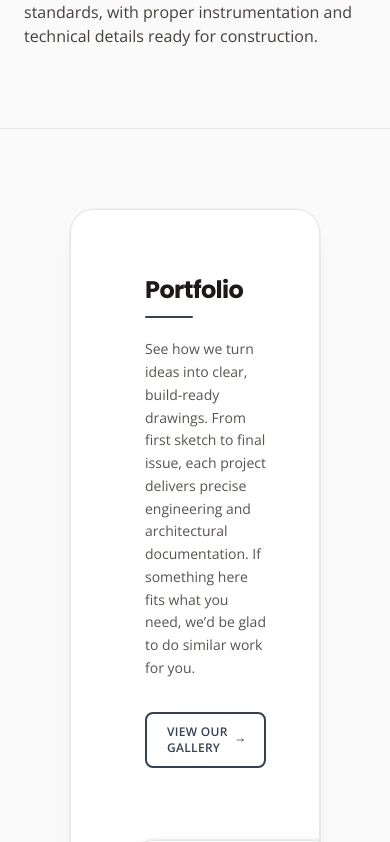
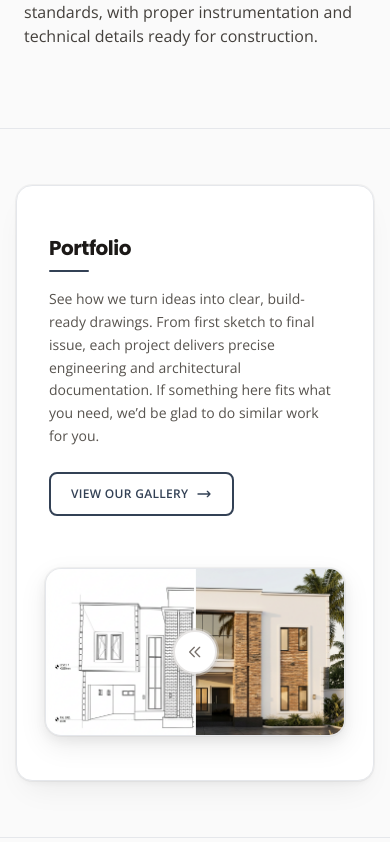
Before and after one commit to SteveeOreo/Stevesketchbuildings, a React (Vite) app in the folder Stevesketchbuildings/: page / in a window 390 px wide. Shown: the part 1622-2464 px from the top of the page. Built offline with nearby package versions, Linux system fonts and the light colour scheme.

Commit message:
improved mobile responsiveness

```diff
--- a/Stevesketchbuildings/src/components/CompareSection.jsx
+++ b/Stevesketchbuildings/src/components/CompareSection.jsx
@@ -6,45 +6,45 @@ const CompareSection = () => {
   return (
     <section
       id="compare"
-      className="section-padding border-t border-neutral-border bg-neutral-paper"
+      className="py-14 sm:py-16 lg:py-20 xl:py-24 border-t border-neutral-border bg-neutral-paper"
       aria-label="Portfolio"
     >
-      <div className="mx-auto max-w-[96rem] px-[70px]">
+      <div className="mx-auto max-w-[96rem] px-4 sm:px-6 md:px-8 lg:px-[70px]">
         {/* Portfolio card: write-up left, before/after slider right */}
         <div
           id="portfolio-card"
-          className="relative w-full mx-auto rounded-3xl overflow-hidden border border-neutral-border bg-white shadow-lg py-10 sm:py-12 lg:py-16 xl:py-20"
+          className="relative w-full mx-auto rounded-2xl sm:rounded-3xl overflow-hidden border border-neutral-border bg-white shadow-lg py-8 sm:py-10 lg:py-16 xl:py-20"
           style={{
             boxShadow:
               "0 0 0 1px rgba(0,0,0,0.04), 0 4px 6px -1px rgba(0,0,0,0.04), 0 16px 32px -12px rgba(0,0,0,0.08)",
           }}
         >
-          <div className="grid gap-8 lg:grid-cols-[0.32fr_0.68fr] lg:gap-6 xl:gap-8 items-center px-[50px]">
-            {/* Left column: heading, text, CTA */}
-            <div className="flex flex-col p-6 sm:p-8 lg:p-10 lg:w-[280px] lg:min-w-[280px] lg:max-w-[280px]">
-              <h2 className="text-2xl font-bold tracking-tight text-stone-900 sm:text-3xl">Portfolio</h2>
-              <span className="mt-2.5 block h-0.5 w-12 bg-accent rounded-full" aria-hidden />
-              <p className="mt-5 text-sm leading-relaxed text-stone-600 sm:text-base">
+          <div className="grid gap-6 sm:gap-8 lg:grid-cols-[0.32fr_0.68fr] lg:gap-6 xl:gap-8 items-center px-4 sm:px-6 md:px-8 lg:px-[50px]">
+            {/* Left column: heading, text, CTA — first on mobile for reading order */}
+            <div className="flex flex-col p-4 sm:p-6 lg:p-10 lg:w-[280px] lg:min-w-[280px] lg:max-w-[280px]">
+              <h2 className="text-xl sm:text-2xl font-bold tracking-tight text-stone-900 lg:text-3xl">Portfolio</h2>
+              <span className="mt-2 sm:mt-2.5 block h-0.5 w-10 sm:w-12 bg-accent rounded-full" aria-hidden />
+              <p className="mt-4 sm:mt-5 text-sm leading-relaxed text-stone-600 sm:text-base">
                 See how we turn ideas into clear, build-ready drawings. From first sketch to final
                 issue, each project delivers precise engineering and architectural documentation.
                 If something here fits what you need, we’d be glad to do similar work for you.
               </p>
-              <div className="mt-8">
+              <div className="mt-6 sm:mt-8">
                 <Link
                   to="/gallery"
-                  className="inline-flex items-center gap-2 rounded-lg border-2 border-accent bg-white px-5 py-2.5 text-xs font-semibold uppercase tracking-wide text-accent transition-colors hover:bg-accent hover:text-white focus:outline-none focus:ring-2 focus:ring-accent focus:ring-offset-2"
+                  className="inline-flex items-center gap-2 rounded-lg border-2 border-accent bg-white px-5 py-3 sm:py-2.5 text-xs sm:text-xs font-semibold uppercase tracking-wide text-accent transition-colors hover:bg-accent hover:text-white focus:outline-none focus:ring-2 focus:ring-accent focus:ring-offset-2 min-h-[44px] sm:min-h-0 items-center justify-center touch-manipulation"
                 >
                   View our gallery
-                  <svg className="w-4 h-4" fill="none" stroke="currentColor" viewBox="0 0 24 24">
+                  <svg className="w-4 h-4 flex-shrink-0" fill="none" stroke="currentColor" viewBox="0 0 24 24">
                     <path strokeLinecap="round" strokeLinejoin="round" strokeWidth={2} d="M17 8l4 4m0 0l-4 4m4-4H3" />
                   </svg>
                 </Link>
               </div>
             </div>
 
-            {/* Right column: before/after slider inside portfolio card */}
-            <div className="min-w-0 p-4 lg:p-4">
-              <div className="w-full min-w-[360px] max-w-[90rem] mx-auto lg:mx-0 lg:mr-0 lg:ml-auto">
+            {/* Right column: before/after slider — full width on mobile, no min-width to avoid overflow */}
+            <div className="min-w-0 p-3 sm:p-4 lg:p-4">
+              <div className="w-full max-w-full min-w-0 lg:min-w-[360px] lg:max-w-[90rem] mx-auto lg:mx-0 lg:mr-0 lg:ml-auto">
                 <BeforeAfterSlider embedded />
               </div>
             </div>
```
